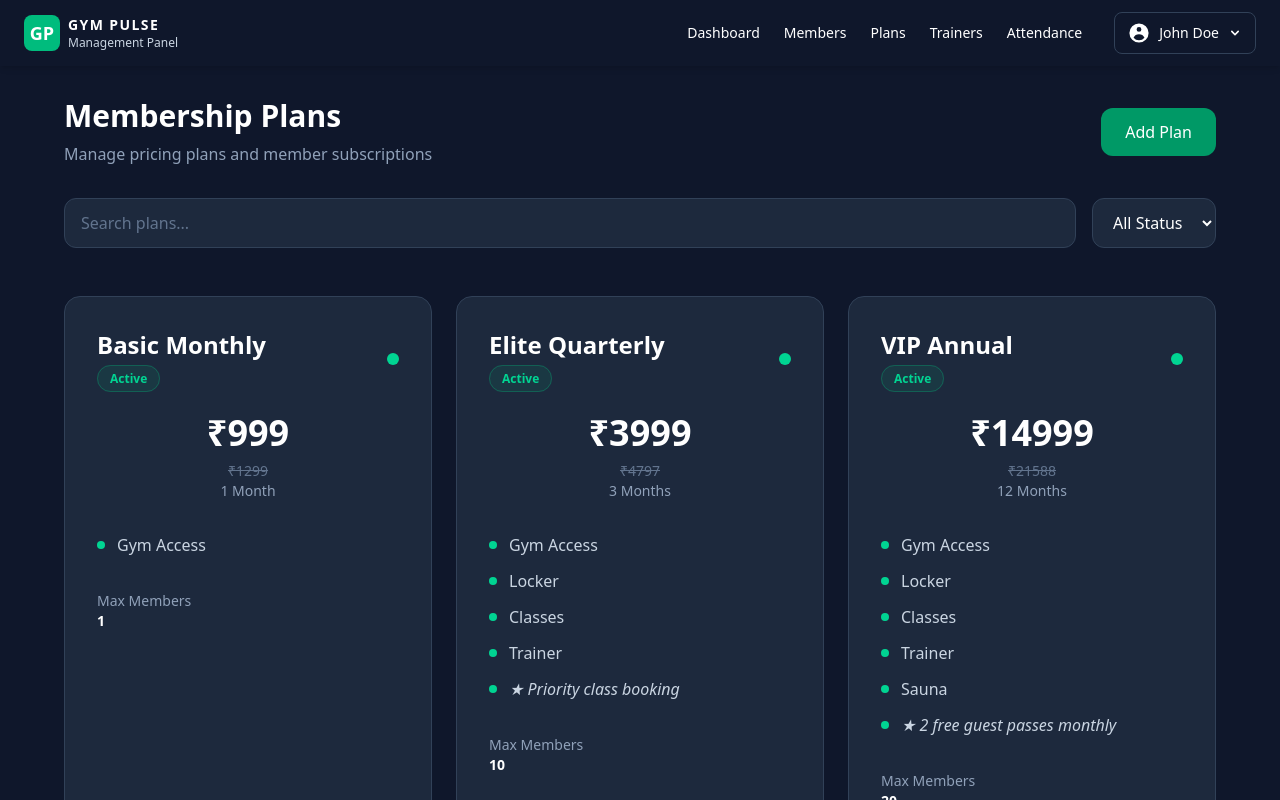
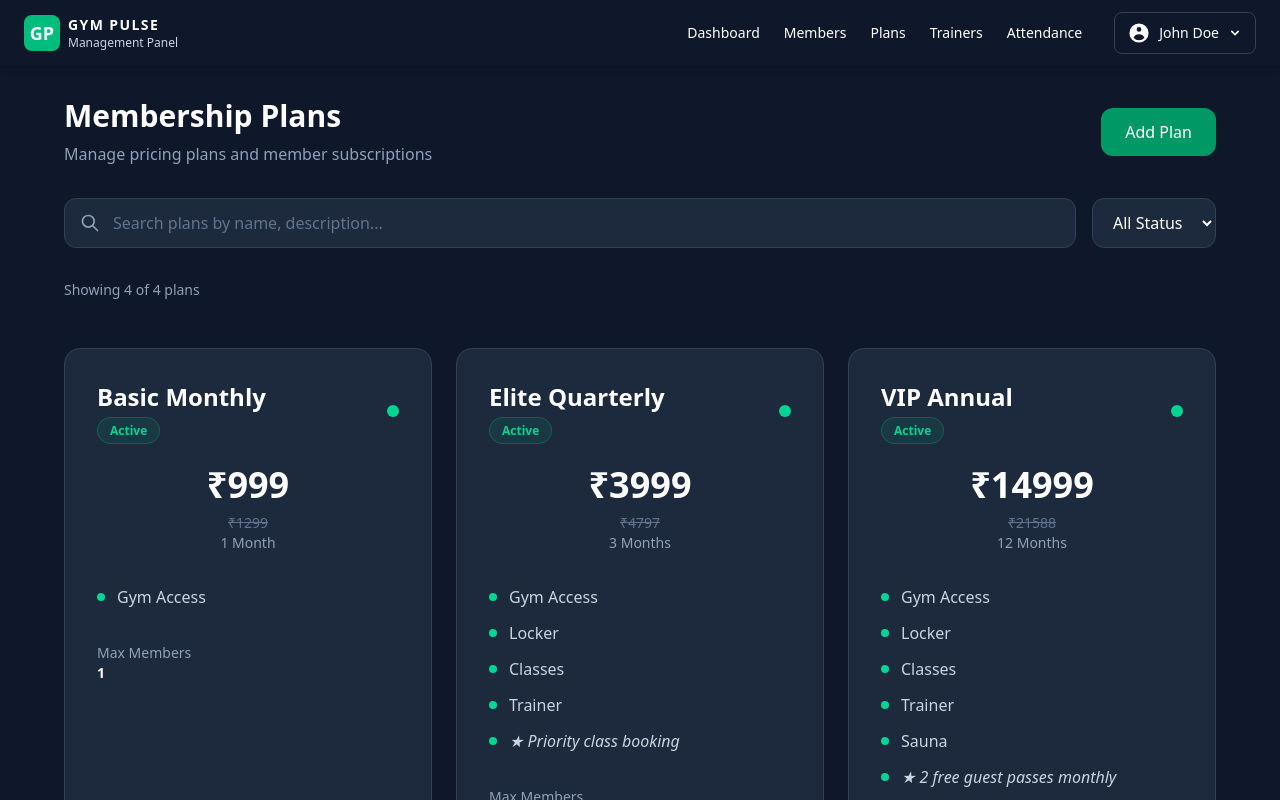
Before and after one commit to sumit1232/GymPulse, a React app in the folder frontend/: page /plans in a window 1280 px wide. Shown: the top 800 px of the page. Built offline with nearby package versions, Linux system fonts and the light colour scheme; data requests are answered from the project's data file; the HTML template or start-up script is replaced by a standard one.

Commit message:
Plan search

```diff
--- a/frontend/src/pages/Plans.jsx
+++ b/frontend/src/pages/Plans.jsx
@@ -1,32 +1,43 @@
-// src/pages/Plans.jsx
 import React, { useEffect, useState } from 'react';
 import { Link } from 'react-router-dom';
 import Navbar from '../components/Navbar';
 import axios from 'axios';
 
 const Plans = () => {
+  const [plansinfo, setPlan] = useState([]);
+  const [searchTerm, setSearchTerm] = useState('');
+  const [statusFilter, setStatusFilter] = useState('All Status');
 
-const [plansinfo,setPlan] = useState([])
+  useEffect(() => {
+    fetchApi();
+  }, []);
 
- useEffect(()=>{
-  fetchApi()
- },[])
+  const fetchApi = async () => {
+    try {
+      const result = await axios.get('http://localhost:3000/plans');
+      console.log(result.data);
+      setPlan(result.data);
+    } catch (error) {
+      console.error('Error fetching plans:', error);
+    }
+  };
 
- const fetchApi = async() => {
-  try {
-  const result =await axios.get('http://localhost:3000/plans')
-  console.log(result.data);
-  setPlan(result.data)
-  } catch (error) {
-    console.log(error);
-  }
- }
+  const filteredPlans = plansinfo.filter(plan => {
+    const matchesSearch = plan.planName.toLowerCase().includes(searchTerm.toLowerCase()) ||
+                         plan.description?.toLowerCase().includes(searchTerm.toLowerCase()) ||
+                         plan.planType.toLowerCase().includes(searchTerm.toLowerCase());
+
+    const matchesStatus = statusFilter === 'All Status' ||
+                         (statusFilter === 'Active' && plan.isActive) ||
+                         (statusFilter === 'Inactive' && !plan.isActive);
+
+    return matchesSearch && matchesStatus;
+  });
 
   return (
     <>
-    <Navbar/>
+      <Navbar />
       <div className="min-h-screen bg-slate-900 p-8">
-      {/* Header */}
         <div className="max-w-6xl mx-auto mb-12">
           <div className="flex flex-col lg:flex-row gap-6 items-start lg:items-center justify-between mb-8">
             <div>
@@ -41,28 +52,38 @@ const [plansinfo,setPlan] = useState([])
             </Link>
           </div>
 
-        {/* Search & Filter */}
           <div className="flex gap-4 mb-8">
             <div className="flex-1 relative">
+              <svg className="absolute left-4 top-1/2 -translate-y-1/2 w-5 h-5 text-slate-400 pointer-events-none" fill="none" stroke="currentColor" viewBox="0 0 24 24">
+                <path strokeLinecap="round" strokeLinejoin="round" strokeWidth={2} d="M21 21l-6-6m2-5a7 7 0 11-14 0 7 7 0 0114 0z" />
+              </svg>
               <input
                 type="text"
-              placeholder="Search plans..."
-              className="w-full px-4 py-3 bg-slate-800 border border-slate-700 rounded-xl text-white placeholder-slate-500 focus:outline-none focus:ring-2 focus:ring-emerald-500 focus:border-emerald-500"
+                placeholder="Search plans by name, description..."
+                className="w-full pl-12 pr-4 py-3 bg-slate-800 border border-slate-700 rounded-xl text-white placeholder-slate-500 focus:outline-none focus:ring-2 focus:ring-emerald-500 focus:border-emerald-500 transition-all"
+                value={searchTerm}
+                onChange={(e) => setSearchTerm(e.target.value)}
               />
             </div>
-          <select className="px-4 py-3 bg-slate-800 border border-slate-700 rounded-xl text-white focus:outline-none focus:ring-2 focus:ring-emerald-500">
+            <select
+              className="px-4 py-3 bg-slate-800 border border-slate-700 rounded-xl text-white focus:outline-none focus:ring-2 focus:ring-emerald-500"
+              value={statusFilter}
+              onChange={(e) => setStatusFilter(e.target.value)}
+            >
               <option>All Status</option>
               <option>Active</option>
               <option>Inactive</option>
             </select>
           </div>
+
+          <div className="text-sm text-slate-400 mb-6">
+            Showing {filteredPlans.length} of {plansinfo.length} plans
+          </div>
         </div>
 
-   {/* Plans Grid */}
         <div className="max-w-6xl mx-auto grid md:grid-cols-2 lg:grid-cols-2 xl:grid-cols-3 gap-6">
-        {plansinfo.map((plan) => (
+          {filteredPlans.map((plan) => (
             <div key={plan.id} className="bg-slate-800 border border-slate-700 rounded-2xl p-8 hover:bg-slate-700 transition-colors group">
-    {/* Plan Header - ✅ FIXED */}
               <div className="flex items-center justify-between mb-6">
                 <div>
                   <h3 className="text-2xl font-bold text-white mb-1">{plan.planName}</h3>
@@ -78,7 +99,6 @@ const [plansinfo,setPlan] = useState([])
                 }`}></div>
               </div>
 
-    {/* Pricing - ✅ FIXED */}
               <div className="text-center mb-8">
                 <div className="text-4xl font-bold text-white mb-2">₹{plan.price}</div>
                 {plan.originalPrice && (
@@ -87,7 +107,6 @@ const [plansinfo,setPlan] = useState([])
                 <div className="text-slate-400 text-sm">{plan.duration}</div>
               </div>
 
-    {/* Features - ✅ ALREADY PERFECT */}
               <div className="space-y-3 mb-8">
                 {plan.features.map((feature, index) => (
                   <div key={index} className="flex items-center gap-3">
@@ -103,7 +122,6 @@ const [plansinfo,setPlan] = useState([])
                 )}
               </div>
 
-    {/* Stats & Actions - ✅ FIXED */}
               <div className="flex items-center justify-between">
                 <div className="text-sm">
                   <p className="text-slate-400">Max Members</p>
@@ -113,27 +131,48 @@ const [plansinfo,setPlan] = useState([])
                 <div className="flex gap-2 opacity-0 group-hover:opacity-100 transition-all">
                   <Link
                     to={`/viewplan/${plan.id}`}
-        // to={`/viewplan`}
-
-        className="p-3 text-emerald-400 hover:bg-emerald-500/10 rounded-xl transition-all" title="View Details">
+                    className="p-3 text-emerald-400 hover:bg-emerald-500/10 rounded-xl transition-all"
+                    title="View Details"
+                  >
                     <svg className="w-5 h-5" fill="none" stroke="currentColor" viewBox="0 0 24 24">
                       <path strokeLinecap="round" strokeLinejoin="round" strokeWidth={2} d="M15 12a3 3 0 11-6 0 3 3 0 016 0z" />
                       <path strokeLinecap="round" strokeLinejoin="round" strokeWidth={2} d="M2.458 12C3.732 7.943 7.523 5 12 5c4.478 0 8.268 2.943 9.542 7-1.274 4.057-5.064 7-9.542 7-4.477 0-8.268-2.943-9.542-7z" />
                     </svg>
                   </Link>
-        <button className="p-3 text-amber-400 hover:bg-amber-500/10 rounded-xl transition-all" title="Edit">
+                  <Link
+                    to={`/plans/${plan.id}/edit`}
+                    className="p-3 text-amber-400 hover:bg-amber-500/10 rounded-xl transition-all"
+                    title="Edit"
+                  >
                     <svg className="w-5 h-5" fill="none" stroke="currentColor" viewBox="0 0 24 24">
                       <path strokeLinecap="round" strokeLinejoin="round" strokeWidth={2} d="M11 5H6a2 2 0 00-2 2v11a2 2 0 002 2h11a2 2 0 002-2v-5m-1.414-9.414a2 2 0 112.828 2.828L11.828 15H9v-2.828l8.586-8.586z" />
                     </svg>
-        </button>
+                  </Link>
                 </div>
               </div>
             </div>
           ))}
         </div>
+
+        {filteredPlans.length === 0 && (
+          <div className="max-w-6xl mx-auto text-center py-20">
+            <div className="w-16 h-16 mx-auto mb-4 bg-slate-800 rounded-2xl flex items-center justify-center">
+              <svg className="w-8 h-8 text-slate-600" fill="none" stroke="currentColor" viewBox="0 0 24 24">
+                <path strokeLinecap="round" strokeLinejoin="round" strokeWidth={2} d="M21 21l-6-6m2-5a7 7 0 11-14 0 7 7 0 0114 0z" />
+              </svg>
+            </div>
+            <h3 className="text-xl font-semibold text-white mb-2">No plans found</h3>
+            <p className="text-slate-400 mb-4">Try adjusting your search or filter</p>
+            <Link
+              to="/addplans"
+              className="px-6 py-3 bg-emerald-600 text-white font-medium rounded-xl hover:bg-emerald-700 transition-colors"
+            >
+              Create First Plan
+            </Link>
+          </div>
+        )}
       </div>
     </>
-
   );
 };
 
```
Lines whose indentation alone changed are shown as unchanged.
